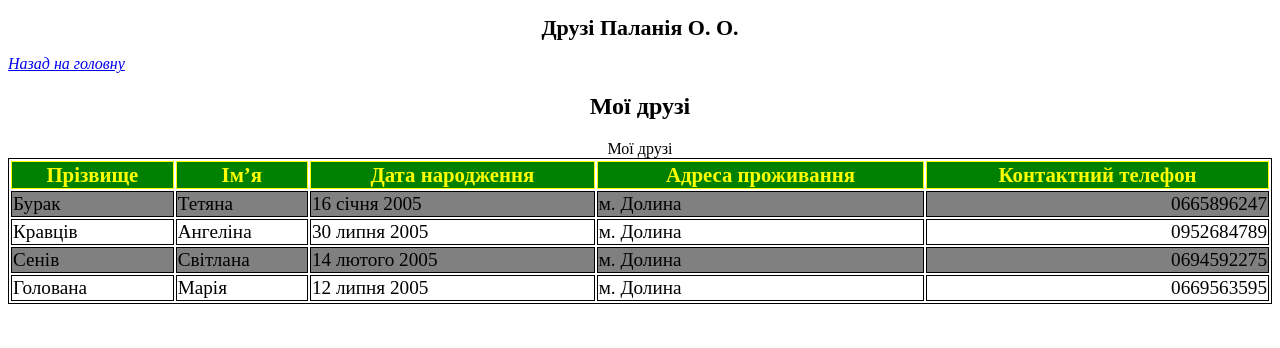
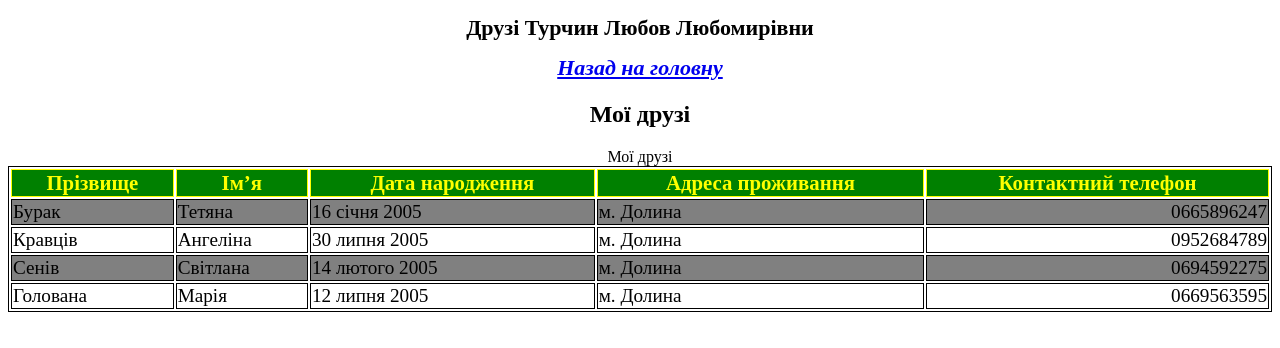
Before and after one commit to Luubaaaa20/Practic-6, a plain HTML site: page friends.html in a window 1280 px wide. Drawn offline with Linux system fonts and the light colour scheme.

Commit message:
Update friends.html

```diff
--- a/friends.html
+++ b/friends.html
@@ -9,7 +9,7 @@
     <link rel="stylesheet" href="style-from-Izmailov.css">
 </head>
 <body>
-    <h1>Друзі Паланія О. О.</h1>
+    <h1>Друзі Турчин Любов Любомирівни<h1>
     <a class='back_to_index' href="index.html">Назад на головну</a>
     <h2>Мої друзі</h2>
     <table>
```
